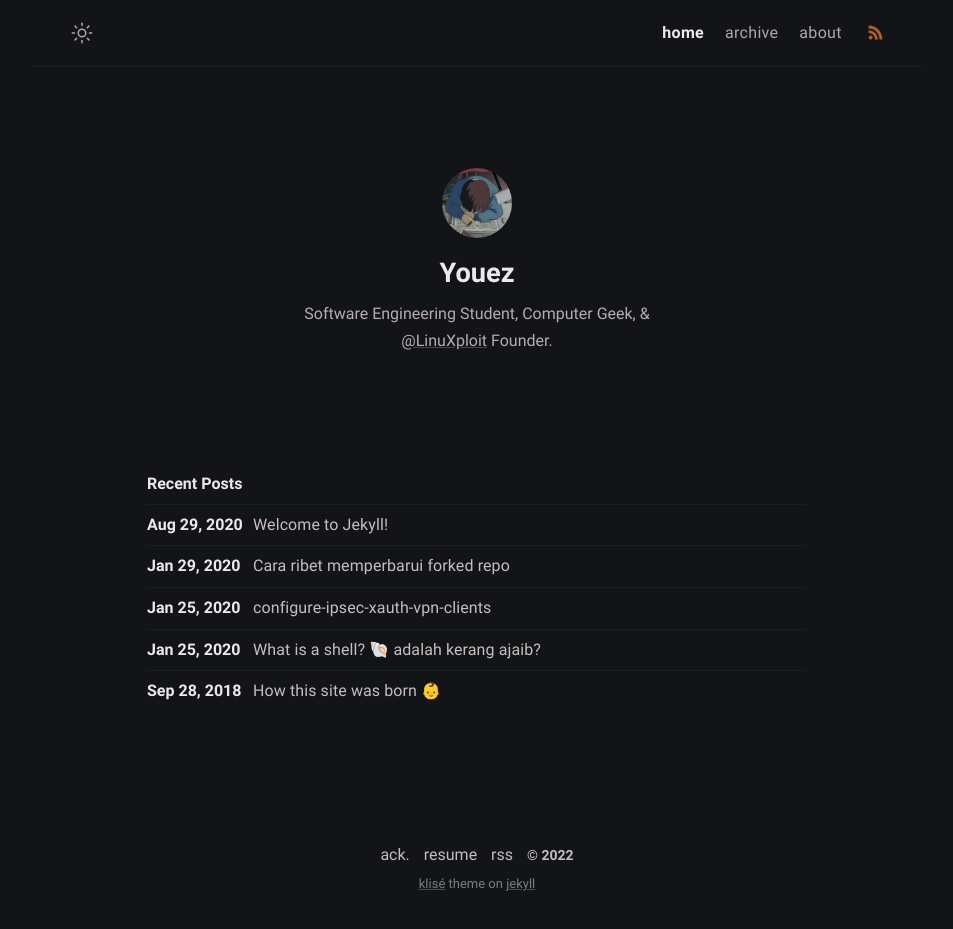
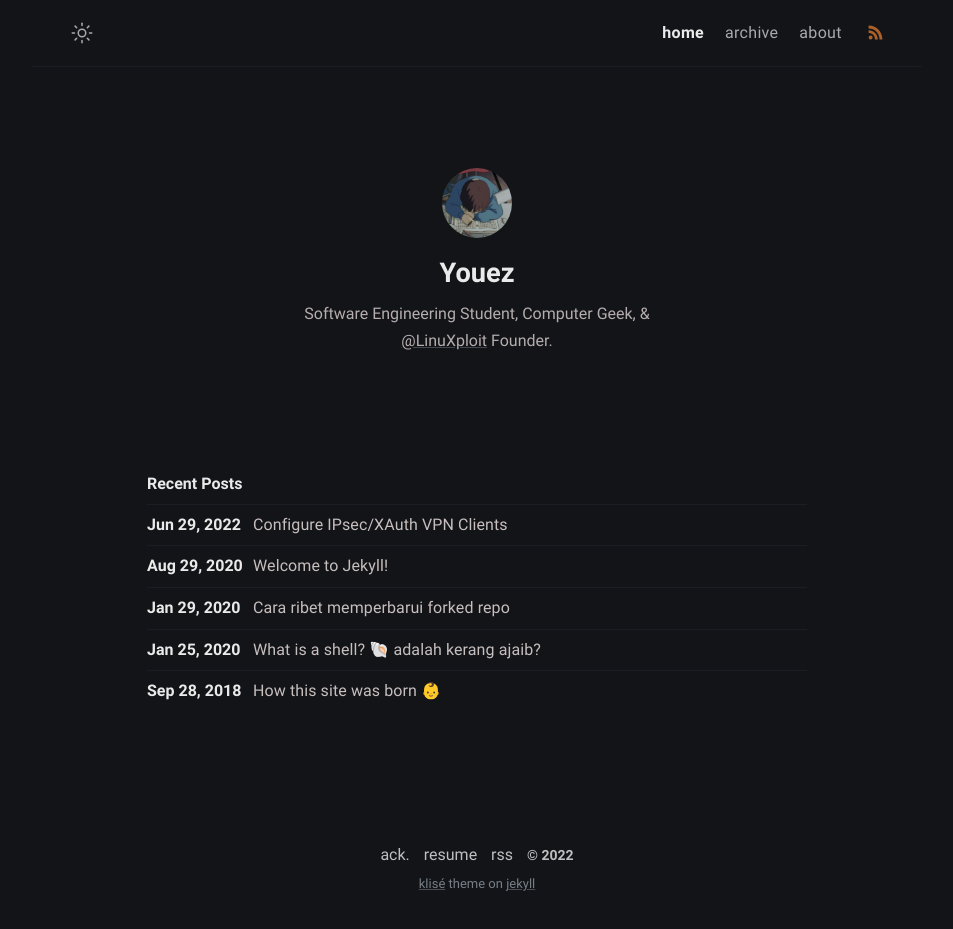
Before and after one commit to bayjdm/klise, a Jekyll site: the page built from index.md, in a window 1280 px wide. Shown: the whole page, without its empty margins (163-1116 px from the left). Built offline with Jekyll 4.4.1, drawn with Linux system fonts in a browser that asks for light colours.

Commit message:
Update 2022-06-29-configure-ipsec-xauth-vpn-clients.md

```diff
--- a/_posts/configure-ipsec-xauth-vpn-clients/2022-06-29-configure-ipsec-xauth-vpn-clients.md
+++ b/_posts/configure-ipsec-xauth-vpn-clients/2022-06-29-configure-ipsec-xauth-vpn-clients.md
@@ -1,6 +1,6 @@
 ---
-title: configure-ipsec-xauth-vpn-clients
-date: 2020-01-25 11:58:47 +07:00
+title: Configure IPsec/XAuth VPN Clients
+date: 2022-06-29 11:58:47 +07:00
 modified: 2020-02-02 16:49:47 +07:00
 tags: [snippets]
 description: IPsec/XAuth mode is also called "Cisco IPsec". This mode is generally faster than IPsec/L2TP with less overhead. IPsec/XAuth ("Cisco IPsec")
```
